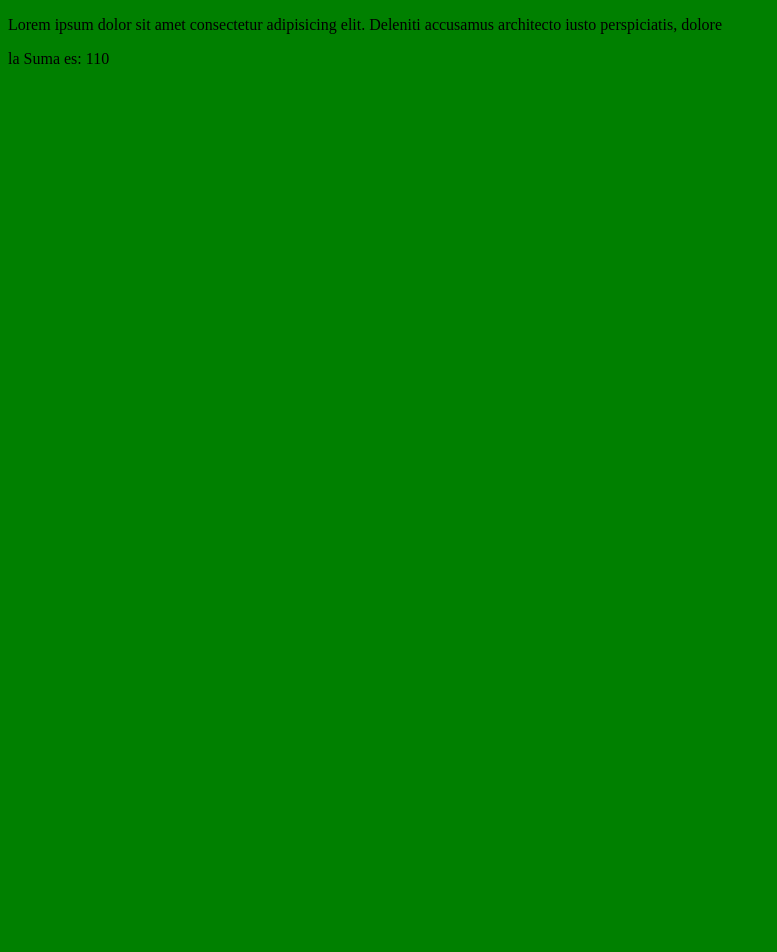
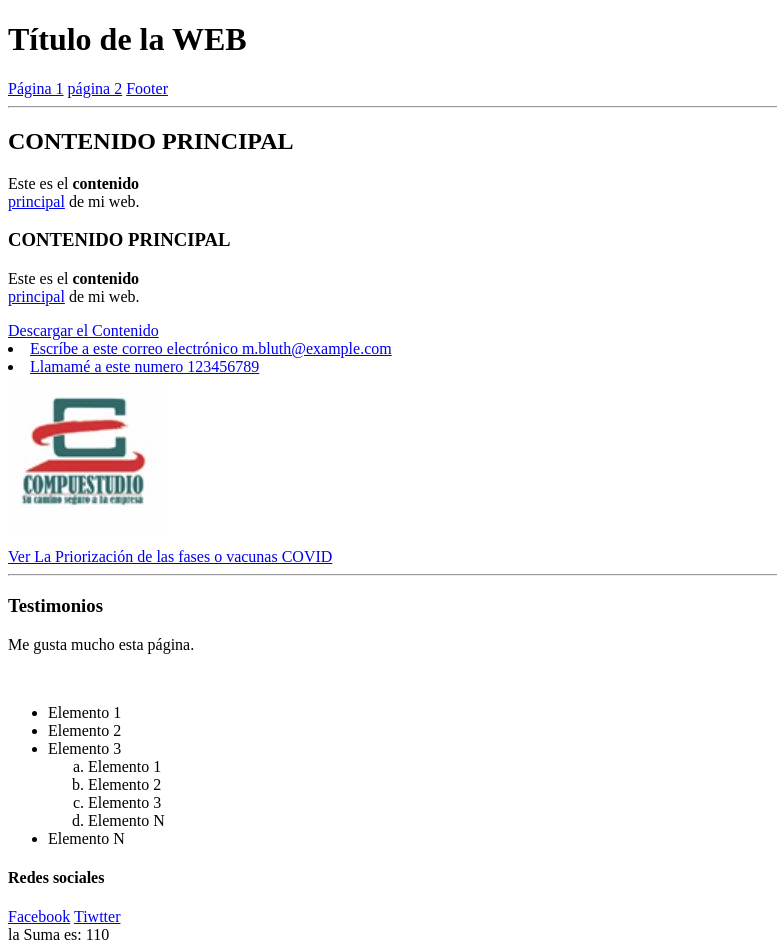
Before and after one commit to amilcar-compuestudio/pagina-html-ensencial, a plain HTML site: page index.html in a window 1280 px wide. Shown: the whole page, without its empty margins (0-777 px from the left). Before the commit the page ends 800 px from the top, so only its background shows below. Drawn offline with Linux system fonts and the light colour scheme.

Commit message:
Feacture Etiqueta A

```diff
--- a/index.html
+++ b/index.html
@@ -4,25 +4,67 @@
     <meta charset="UTF-8">
     <meta http-equiv="X-UA-Compatible" content="IE=edge">
     <meta name="viewport" content="width=device-width, initial-scale=1.0">
-    <title>Mi primera pagina</title>
-    <style>
-        body {
-            background: green;
-        }
-    </style>
-    <link rel="stylesheet" href="styles.css">
+    <meta name="description" content="sadsadsadsad">
+    <meta name="author" content="Amilcar Gómez">
+    <title>Mi primera Pagina | 1</title>
+    <link rel="stylesheet" href="css/styles.css">
 </head>
 <body>
-    <p>
-        Lorem ipsum dolor sit amet consectetur adipisicing elit. Deleniti accusamus architecto iusto perspiciatis, dolore
-    </p>
-    <script>
-        let a = 50
-        let b = 60
-        let c = a + b
-        console.log('la Suma es: '+c)
-        document.write('la Suma es: '+c)
-    </script>
-    <script src="main.js"></script>
+    <header>
+        <h1>Título de la WEB</h1>
+    </header>
+    <nav>
+        <a href="D:\DowndLoad\Mis Paginas\mi_primera_pagina\html_1_pagina.html">Página 1</a>
+        <a href="html_2_pagina.html">página 2</a>
+        <a href="#footer_page_index">Footer</a>
+    </nav>
+    <hr>
+    <section>
+        <article>
+            <h2>CONTENIDO PRINCIPAL</h2>
+            <p>Este es el <strong>contenido</strong><br> <a href="http://google.com">principal</a> de mi web.</p>
+        </article>
+    </section>
+    <section>
+        <article>
+            <h3>CONTENIDO PRINCIPAL</h3>
+            <p>Este es el <strong>contenido</strong><br> <a href="http://google.com">principal</a> de mi web.</p>
+            <a href="recursos/zip/contendio.zip"><span>Descargar el Contenido</span></a><br>
+            <li><a href="mailto:m.bluth@example.com">Escríbe a este correo electrónico m.bluth@example.com</a></li>
+            <li><a href="tel:+123456789">Llamamé a este numero 123456789</a></li>
+        </article>
+    </section>
+    <div>
+        <a href="img/logo_grande.jpg" id="logo_grande" target="_blank"><img src="img/logo.jpg" alt="Logo Compuestudio"
+                title="Logo Compuestudio"></a>
+    </div>
+    <div>
+        <a href="recursos/pdf/etapas de priorizacion.pdf">Ver La Priorización de las fases o vacunas COVID</a>
+    </div>
+    <hr>
+    <aside>
+        <h3>Testimonios</h3>
+        <p>Me gusta mucho esta página.</p>
+    </aside><br>
+    <div>
+        <ul>
+            <li>Elemento 1</li>
+            <li>Elemento 2</li>
+            <li>Elemento 3</li>
+            <ol type="a">
+                <li>Elemento 1</li>
+                <li>Elemento 2</li>
+                <li>Elemento 3</li>
+                <li>Elemento N</li>
+            </ol>
+            <li>Elemento N</li>
+        </ul>
+    </div>
+    <footer id="footer_page_index">
+        <h4>Redes sociales</h4>
+        <a href="#">Facebook</a>
+        <a href="#">Tiwtter</a>
+    </footer>
+    <script src="js/main.js"></script>
 </body>
 </html>
--- /dev/null
+++ b/js/main.js
@@ -0,0 +1,5 @@
+let a = 50
+let b = 60
+let c = a + b
+console.log('la Suma es: '+c)
+document.write('la Suma es: '+c)
```
Also changed, not shown: html_1_pagina.html (added, +39 -0 lines), html_2_pagina.html (added, +39 -0 lines), css/styles.css (added), img/logo.JPG (added), img/logo_grande.jpg (added), 2 other files.
